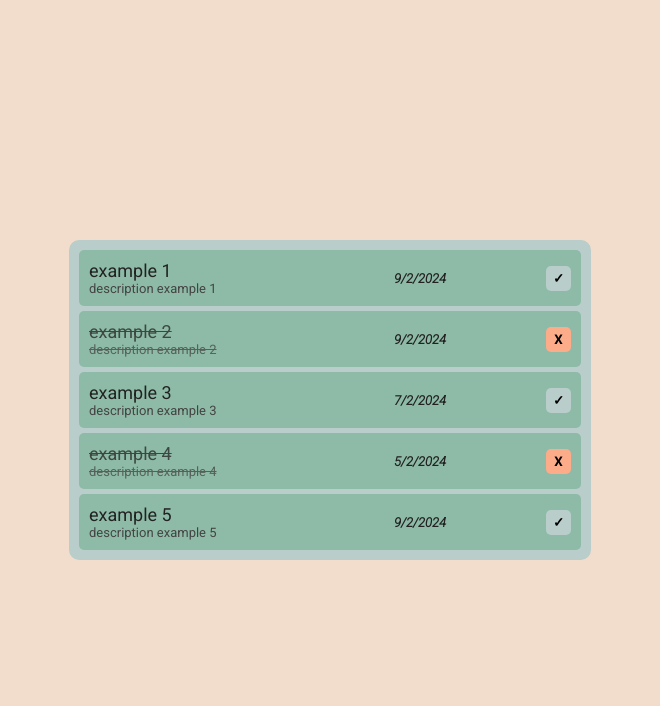
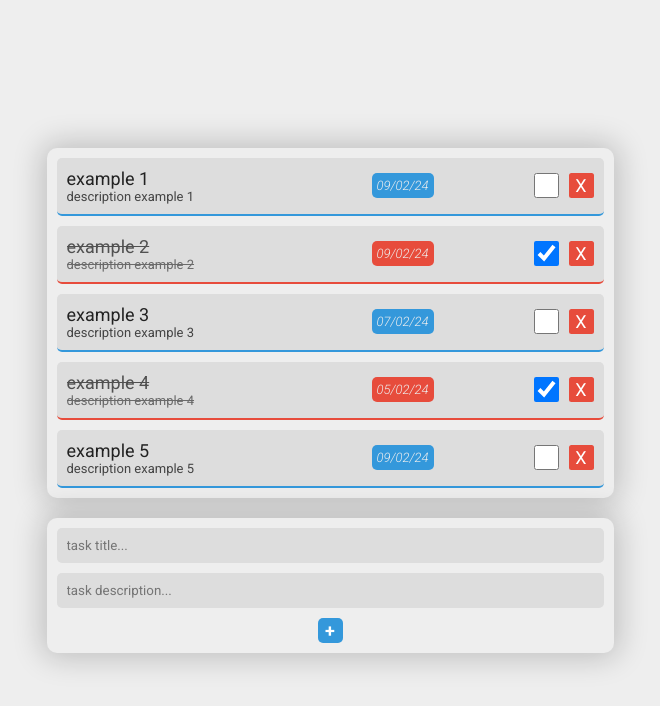
Before and after one commit to FeliDipi/todo-list-react-project, a React (Vite) app: page / in a window 1280 px wide. Shown: the top 706 px of the page, without its empty margins (310-970 px from the left). Built offline with nearby package versions, Linux system fonts and the light colour scheme.

Commit message:
+Edit, delete, and add todo  (local)

```diff
--- a/src/App.jsx
+++ b/src/App.jsx
@@ -1,11 +1,10 @@
-import Todos from './components/Todos.jsx';
-import { todos } from './mock/todos.js';
+import TodoList from './components/TodoList.jsx';
 import './styles/App.css';
 
 function App() {
   return (
-      <Todos todos={todos}>
-      </Todos>
+      <TodoList>
+      </TodoList>
     )
 }
 
--- /dev/null
+++ b/src/components/Todo.jsx
@@ -0,0 +1,55 @@
+import "../styles/TodoItem.css";
+
+const Todo = ({onEdit, onDelete, id, title, description, date, isCompleted}) =>
+{
+    const info =
+    {
+        "title":title,
+        "description":description,
+        "isCompleted":isCompleted
+    }
+
+    const checkClass = info.isCompleted ? "todo-item-content is-check" : "todo-item-content";
+
+    const handleCheck = () =>
+    {
+        info.isCompleted = !isCompleted;
+
+        onEdit(id, info);
+    }
+
+    const handleChangeTitle = (event) =>
+    {
+        info.title = event.target.value;
+
+        onEdit(id,info);
+    }
+
+    const handleChangeDescription = (event) =>
+    {
+        info.description = event.target.value;
+
+        onEdit(id,info);
+    }
+
+    const handleDeleteTodo = () =>
+    {
+        onDelete(id);
+    }
+
+    return (
+        <li className={checkClass}>
+            <div className="todo-item-info-content">
+                <input onChange={handleChangeTitle} type="text" className="todo-item-info-title" value={info.title}/>
+                <input onChange={handleChangeDescription} type="text" className="todo-item-info-description" value={info.description}/>
+            </div>
+            <p className="todo-item-date">{date}</p>
+            <div className="todo-item-inputs">
+                <input className="todo-item-toggle" type="checkbox" checked={info.isCompleted} onChange={handleCheck}/>
+                <button className="todo-item-delete" onClick={handleDeleteTodo}>X</button>
+            </div>
+        </li>
+    )
+}
+
+export default Todo;
--- /dev/null
+++ b/src/components/TodoInput.jsx
@@ -0,0 +1,39 @@
+import { useState } from "react";
+
+const TodoInput = ({addTodo}) =>
+{
+    const [info, setInfo] = useState({title:"",description:""});
+
+    const handleTitle = (event) =>
+    {
+        const newInfo = structuredClone(info);
+        newInfo.title = event.target.value;
+
+        setInfo(newInfo);
+    }
+
+    const handleDescription = (event) =>
+    {
+        const newInfo = structuredClone(info);
+        newInfo.description = event.target.value;
+
+        setInfo(newInfo);
+    }
+
+    const handleToAdd = () =>
+    {
+        if(info.title.length === 0) return;
+
+        addTodo(info);
+    }
+
+    return (
+        <div className="todo-list-panel todo-list-inputs">
+            <input onChange={handleTitle} className="todo-list-add-input" type="text" placeholder="task title..." value={info.title}/>
+            <input onChange={handleDescription} className="todo-list-add-input" type="text" placeholder="task description..." value={info.description}/>
+            <button className="todo-list-add-button" onClick={handleToAdd}>+</button>
+        </div>
+    )
+}
+
+export default TodoInput;
--- a/src/components/TodoItem.jsx
+++ /dev/null
@@ -1,41 +0,0 @@
-import { useState } from "react";
-import "../styles/TodoItem.css";
-
-const TodoItem = ({title, description, date, isCompleted}) =>
-{
-    const [isCheck, setCheck] = useState(isCompleted);
-    const [info, setInfo] = useState({title, description});
-
-    const checkText = isCheck ? "X" : "✓";
-    const checkClass = isCheck ? "todo-item-content is-check" : "todo-item-content";
-
-    const handleCheck = () =>
-    {
-        setCheck(!isCheck);
-    }
-
-    const handleChangeTitle = (event) =>
-    {
-        const newInfo = {...info, title:event.target.value};
-        setInfo(newInfo);
-    }
-
-    const handleChangeDescription = (event) =>
-    {
-        const newInfo = {...info, description:event.target.value};
-        setInfo(newInfo);
-    }
-
-    return (
-        <div className={checkClass}>
-            <div className="todo-item-info-content">
-                <input onChange={handleChangeTitle} type="text" className="todo-item-info-title" value={info.title}/>
-                <input onChange={handleChangeDescription} type="text" className="todo-item-info-description" value={info.description}/>
-            </div>
-            <p className="todo-item-date">{date}</p>
-            <button onClick={handleCheck} className="todo-item-toggle">{checkText}</button>
-        </div>
-    )
-}
-
-export default TodoItem;
--- /dev/null
+++ b/src/components/TodoList.jsx
@@ -0,0 +1,22 @@
+import { useTodos } from '../hooks/useTodo.js';
+import '../styles/Todos.css';
+import Todo from './Todo.jsx';
+import TodoInput from './TodoInput.jsx';
+
+const TodoList = () =>
+{
+    const {todos,addTodoItem,removeTodoItem,editTodoItem} = useTodos();
+
+    return (
+        <div className='todo-list'>
+            <ul className="todo-list-panel">
+                {
+                    todos.map(todoProps => <Todo key={todoProps.id} onEdit={editTodoItem} onDelete={removeTodoItem} {...todoProps}/>)
+                }
+            </ul>
+            <TodoInput addTodo={addTodoItem} />
+        </div>
+    )
+}
+
+export default TodoList;
--- a/src/components/Todos.jsx
+++ /dev/null
@@ -1,15 +0,0 @@
-import '../styles/Todos.css';
-import TodoItem from "./TodoItem.jsx";
-
-const Todos = ({todos}) =>
-{
-    return (
-        <div className="todo-list-panel">
-            {
-                todos.map(todoProps => <TodoItem key={todoProps.id} {...todoProps} />)
-            }
-        </div>
-    )
-}
-
-export default Todos;
--- /dev/null
+++ b/src/hooks/useTodo.js
@@ -0,0 +1,61 @@
+import { useState } from "react";
+import { todos as todosMock } from "../mock/todos.js";
+import { dateFormatter } from "../utils/dateFormatter.js";
+
+export const useTodos = () =>
+{
+    const [todos, setTodos] = useState(todosMock);
+
+    const addTodoItem = ({title, description}) =>
+    {
+        const dateFormatted = dateFormatter(new Date());
+        const id = generateUniqueId();
+
+        const newTodoItem =
+        {
+            "id":id,
+            "title":title,
+            "description":description,
+            "date":dateFormatted,
+            "isCompleted":false
+        }
+
+        const newTodos = [...todos];
+        newTodos.push(newTodoItem);
+
+        setTodos(newTodos);
+    }
+
+    const removeTodoItem = (id) =>
+    {
+        const newTodos = todos.filter(todo => todo.id !== id);
+        setTodos(newTodos);
+    }
+
+    const editTodoItem = (id, {title, description, isCompleted}) =>
+    {
+        const index = todos.findIndex(item => item.id === id);
+
+        if(index!==-1)
+        {
+            const newTodos = [...todos];
+
+            newTodos[index].title = title;
+            newTodos[index].description = description;
+            newTodos[index].isCompleted = isCompleted;
+
+            setTodos(newTodos);
+        }
+    }
+
+    const generateUniqueId = () => {
+        return Math.random().toString(36);
+    }
+
+    return {
+        todos,
+        addTodoItem,
+        removeTodoItem,
+        editTodoItem
+    };
+}
--- a/src/mock/todos.js
+++ b/src/mock/todos.js
@@ -1,38 +1,38 @@
 export const todos =
 [
     {
-        "id":0,
+        "id":"0",
         "title": "example 1",
         "description": "description example 1",
-        "date": "9/2/2024",
+        "date": "09/02/24",
         "isCompleted": false
     },
     {
-        "id":1,
+        "id":"1",
         "title": "example 2",
         "description": "description example 2",
-        "date": "9/2/2024",
+        "date": "09/02/24",
         "isCompleted": true
     },
     {
-        "id":2,
+        "id":"2",
         "title": "example 3",
         "description": "description example 3",
-        "date": "7/2/2024",
+        "date": "07/02/24",
         "isCompleted": false
     },
     {
-        "id":3,
+        "id":"3",
         "title": "example 4",
         "description": "description example 4",
-        "date": "5/2/2024",
+        "date": "05/02/24",
         "isCompleted": true
     },
     {
-        "id":4,
+        "id":"4",
         "title": "example 5",
         "description": "description example 5",
-        "date": "9/2/2024",
+        "date": "09/02/24",
         "isCompleted": false
     }
 ]
--- a/src/styles/App.css
+++ b/src/styles/App.css
@@ -9,7 +9,7 @@
 }
 
 body {
-    background-color: #F2DDCC;
+    background-color: #eee;
 
     width: 100%;
     height: 100vh;
--- a/src/styles/TodoItem.css
+++ b/src/styles/TodoItem.css
@@ -1,6 +1,7 @@
 .todo-item-content {
 
-    background-color: #8EBBA7;
+    background-color: #DDD;
+    border-bottom: 2px solid #3498db;
 
     display: flex;
     justify-content: space-between;
@@ -11,6 +12,10 @@
     border-radius: 5px;
 
     padding: 10px;
+}
+
+.todo-item-content.is-check {
+    border-bottom: 2px solid #e74c3c;
 }
 
 .todo-item-info-content {
@@ -37,27 +42,40 @@ input:focus {
 }
 
 .todo-item-date {
+
+    background-color: #3498db;
+    padding: 5px;
+
+    border-radius: 5px;
+
     font-size: small;
     font-style: italic;
-    color: #222;
-
-    font-weight: 700;
+    color: #eee;
 }
 
-.todo-item-toggle {
+.todo-item-inputs {
+    display: flex;
+    gap: 10px;
+}
+
+.todo-item-toggle,
+.todo-item-delete {
     width: 25px;
     height: 25px;
-
-    border: none;
-    border-radius: 5px;
-
-    background-color: #B9CDCB;
-
-    font-weight: 700;
 }
 
-.is-check .todo-item-toggle {
-    background-color: #FCAC89;
+.todo-item-delete {
+    border: none;
+    border-radius: 2.5px;
+    background-color: #e74c3c;
+
+    color: #FFF;
+    font-size: large;
+}
+
+.is-check .todo-item-toggle,
+.is-check .todo-item-date {
+    background-color: #e74c3c;
 }
 
 .is-check .todo-item-info-title,
--- a/src/styles/Todos.css
+++ b/src/styles/Todos.css
@@ -1,9 +1,17 @@
+.todo-list {
+    display: grid;
+
+    gap: 20px;
+}
+
 .todo-list-panel {
 
     max-height: 500px;
 
-    background-color: #B9CDCB;
+    background-color: #eee;
     border-radius: 10px;
+
+    box-shadow: 0px 0px 30px 5px rgba(0, 0, 0, 0.2);
 
     padding: 10px;
 
@@ -13,5 +21,35 @@
     justify-content: center;
     align-items: center;
 
-    gap: 5px;
+    gap: 10px;
 }
+
+
+.todo-list-inputs {
+    display: flex;
+    flex-direction: column;
+    width: 100%;
+}
+
+.todo-list-add-input {
+    background-color: #DDD;
+    width: 100%;
+
+    padding: 10px;
+
+    border-radius: 5px;
+}
+
+.todo-list-add-button {
+    width: 25px;
+    height: 25px;
+
+    border: none;
+    border-radius: 5px;
+
+    background-color: #3498db;
+
+    color: #fff;
+    font-size: large;
+    font-weight: 700;
+}
--- /dev/null
+++ b/src/utils/dateFormatter.js
@@ -0,0 +1,10 @@
+export const dateFormatter = (date) =>
+{
+    const day = date.getDate();
+    const month = date.getMonth() + 1;
+    const year = date.getFullYear();
+
+    const dateFormatted = `${day.toString().padStart(2,'0')}/${month.toString().padStart(2,'0')}/${year.toString().slice(-2)}`;
+
+    return dateFormatted;
+}
```
